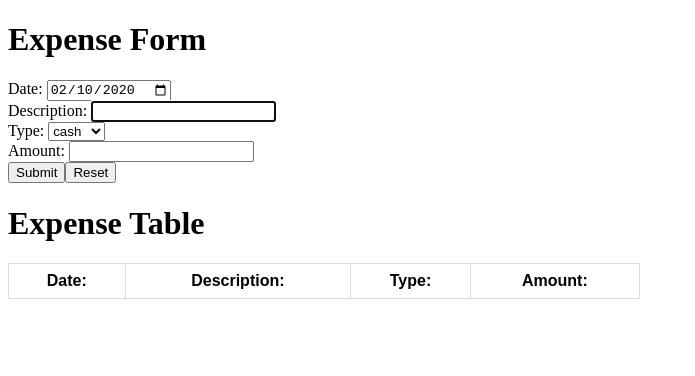
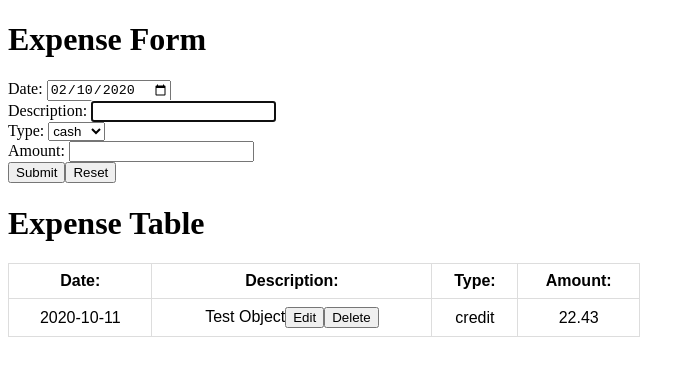
Before and after one commit to MikeMcGrain/expense_tracker, a React (Create React App) app: page / in a window 1280 px wide. Shown: the top 376 px of the page, without its empty margins (0-695 px from the left). Built offline with nearby package versions, Linux system fonts and the light colour scheme.

Commit message:
refactor

```diff
--- a/src/App.js
+++ b/src/App.js
@@ -1,13 +1,13 @@
 import React from "react"
-import ExpenseForm from "./components/ExpenseForm"
-import ExpenseTable from "./components/ExpenseTable"
+import EnterExpense from "./components/EnterExpense"
+import DisplayExpense from "./components/DisplayExpense"
 import ItemsContextProvider from "./contexts/ItemsContext"
 
 export default () => {
   return (
     <ItemsContextProvider>
-      <ExpenseForm />
-      <ExpenseTable />
+      <EnterExpense />
+      <DisplayExpense />
     </ItemsContextProvider>
   )
 }
--- a/src/components/EditExpense.js
+++ b/src/components/EditExpense.js
@@ -70,7 +70,6 @@ export default props => {
         </div>
 
         <input type="submit" value="Save Changes" />
-        <input type="reset" value="Reset" />
       </form>
     </div>
   )
--- a/src/contexts/ItemsContext.js
+++ b/src/contexts/ItemsContext.js
@@ -4,13 +4,13 @@ import shortid from "shortid"
 export const ItemsContext = createContext()
 const ItemsContextProvider = props => {
   const [items, setItems] = useState([
-    // {
-    //   id: shortid.generate(),
-    //   date: "2020-10-11",
-    //   description: "Test Object",
-    //   type: "credit",
-    //   amount: 22.43
-    // }
+    {
+      id: shortid.generate(),
+      date: "2020-10-11",
+      description: "Test Object",
+      type: "credit",
+      amount: 22.43
+    }
   ])
 
   const addItem = (date, description, type, amount) => {
```
Also changed, not shown: src/components/DisplayExpense.js (renamed from src/components/ExpenseTable.js), src/components/EnterExpense.js (renamed from src/components/ExpenseForm.js).
